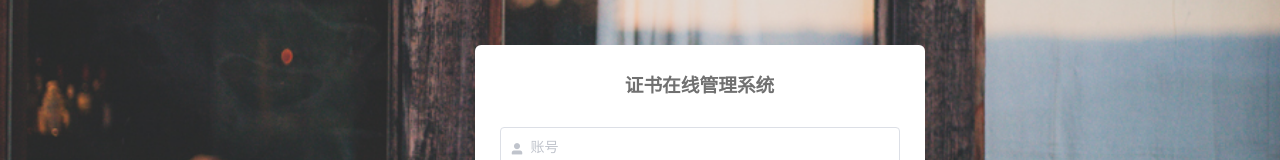
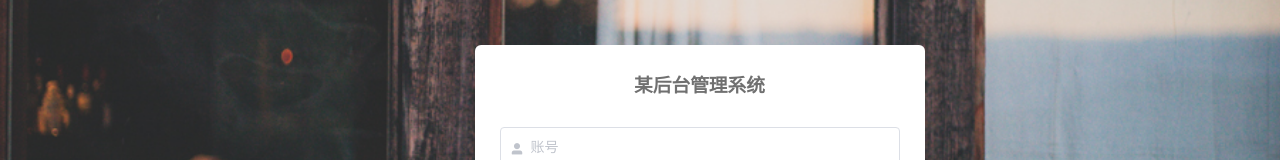
Before and after one commit to hfjguwzy/Resource_001, a Vue app in the folder my-porject/: page /#/adminlogin in a window 1280 px wide. Shown: the part 217-377 px from the top of the page. Built offline with nearby package versions, Linux system fonts and the light colour scheme; what vue-mermaid would draw is missing.

Commit message:
commit master

```diff
--- a/my-porject/src/components/Login.vue
+++ b/my-porject/src/components/Login.vue
@@ -3,7 +3,7 @@
   <div class="login-background" @keyup.enter="handleLogin">
     <!-- 登录背景 -->
     <el-form class="login-box" ref="loginform" :model="loginform" :rules="loginformrules">
-      <h3 class="title">证书在线管理系统</h3>
+      <h3 class="title">某后台管理系统</h3>
       <el-form-item prop="username">
         <el-input placeholder="账号" v-model="loginform.username" type="text" clearable prefix-icon="el-icon-user-solid">
         </el-input>
```
